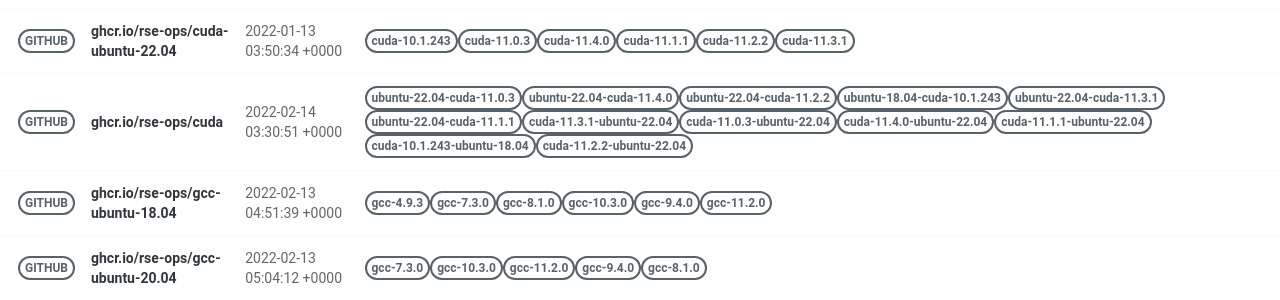
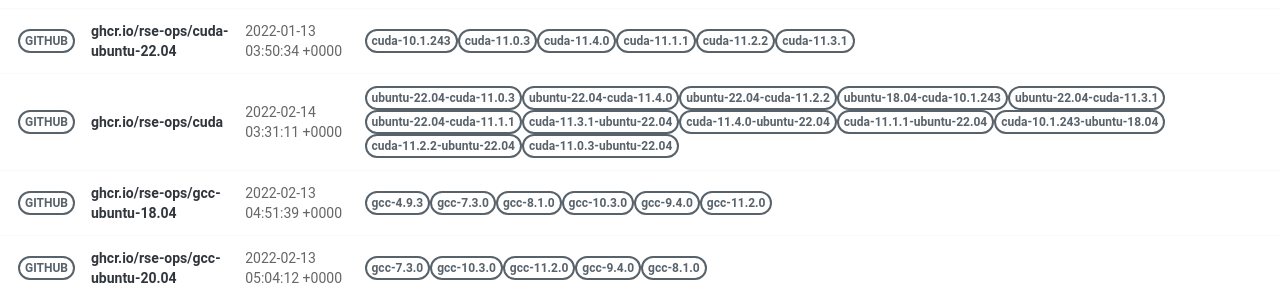
Before and after one commit to rse-ops/docker-images, a Jekyll site: the page built from pages/index.md, in a window 1280 px wide. Shown: the part 421-721 px from the top of the page. Built offline with Jekyll 4.4.1, drawn with Linux system fonts in a browser that asks for light colours; nearby versions of some CDN libraries.

Commit message:
Automated push to update library 2022-02-14

```diff
--- a/_library/ghcr.io-rse-ops-cuda.md
+++ b/_library/ghcr.io-rse-ops-cuda.md
@@ -1,7 +1,7 @@
 ---
 layout: container
 name: ghcr.io/rse-ops/cuda
-updated_at: 2022-02-14 03:30:51.125201
+updated_at: 2022-02-14 03:31:11.335444
 
 
 container_url: https://github.com/orgs/rse-ops/packages/container/package/cuda
@@ -42,5 +39,8 @@ versions:
  - tag: cuda-11.2.2-ubuntu-22.04
    dockerfile: https://github.com/rse-ops/docker-images/blob/main/ubuntu/cuda/Dockerfile
    manifest: https://crane.ggcr.dev/manifest/ghcr.io/rse-ops/cuda:cuda-11.2.2-ubuntu-22.04
+ - tag: cuda-11.0.3-ubuntu-22.04
+   dockerfile: https://github.com/rse-ops/docker-images/blob/main/ubuntu/cuda/Dockerfile
+   manifest: https://crane.ggcr.dev/manifest/ghcr.io/rse-ops/cuda:cuda-11.0.3-ubuntu-22.04
 
 ---
```
Also changed, not shown: other parts of _library/ghcr.io-rse-ops-cuda.md (+0 -3 lines).
